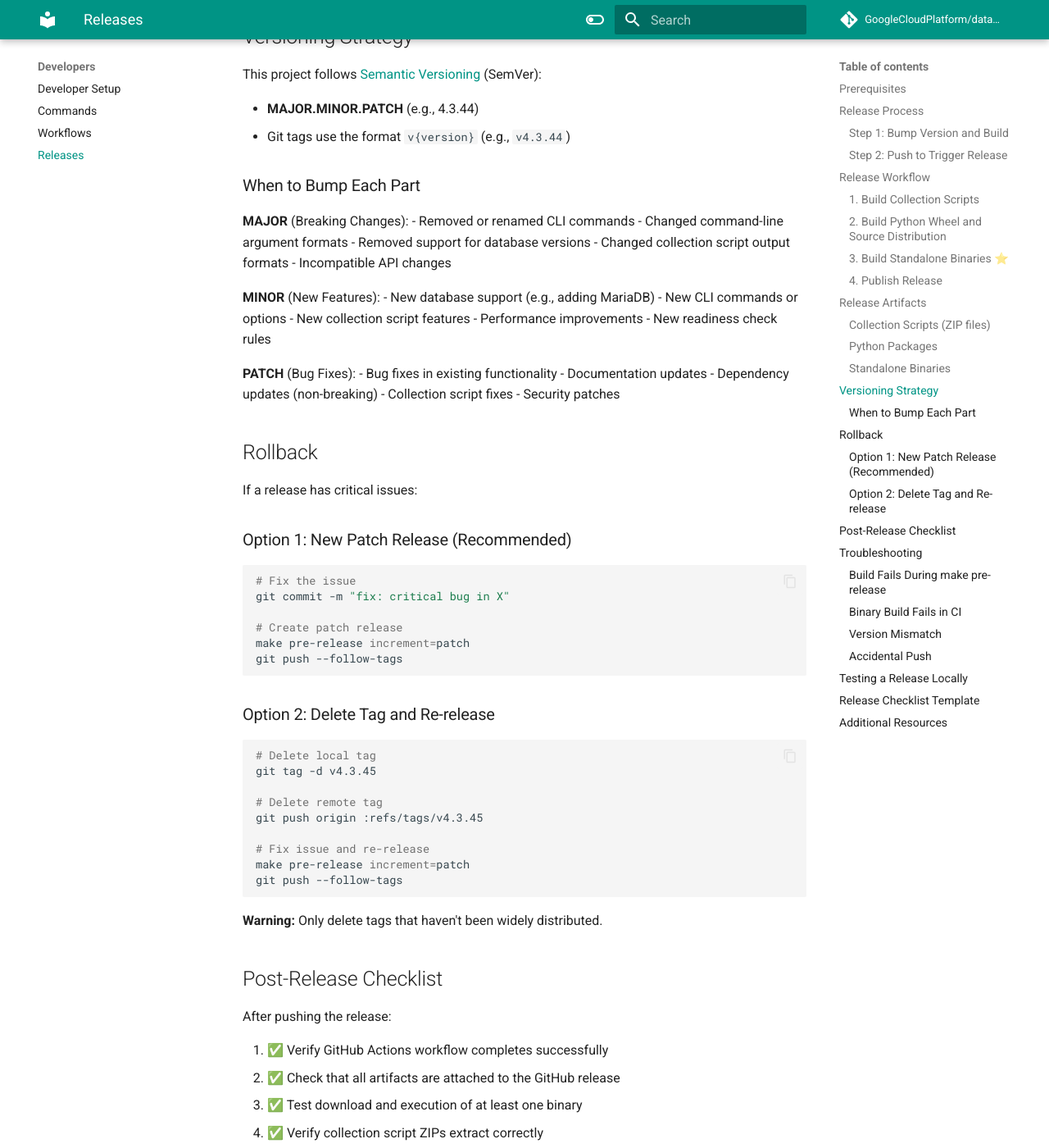
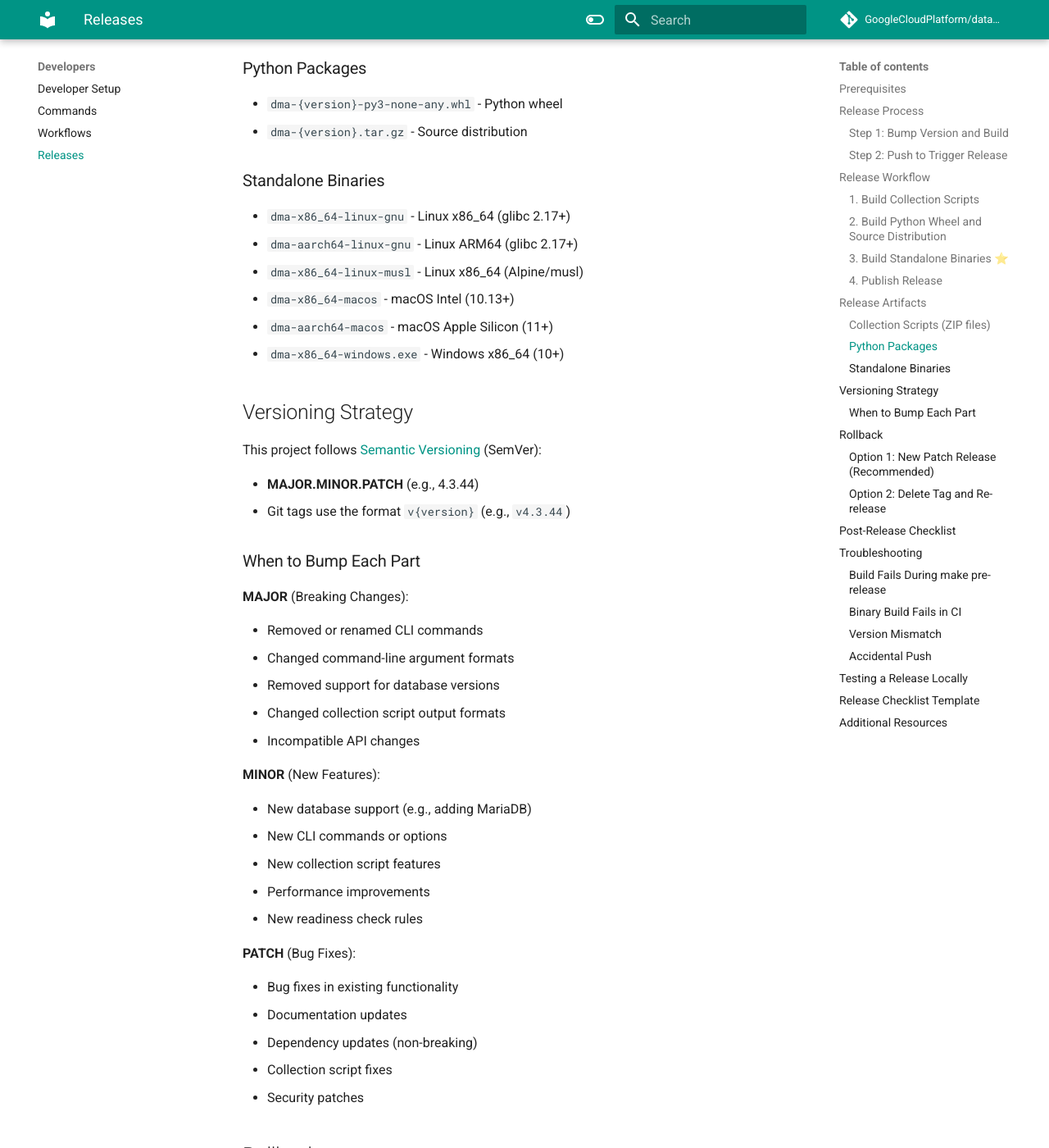
Before and after one commit to GoogleCloudPlatform/database-assessment, an MkDocs documentation site: the page built from docs/developer_guide/releases.md, in a window 1280 px wide and 1400 px high, scrolled down 3236 px. Shown: the whole window at 82% size. Built offline with MkDocs 1.6.1 and Material for MkDocs 9.7.7, drawn with Linux system fonts in a browser that asks for light colours; comment, search, counter and statistics services are not loaded; some of the changed text lies outside the part shown.

````diff
--- a/docs/developer_guide/releases.md
+++ b/docs/developer_guide/releases.md
@@ -17,10 +17,11 @@ A release consists of two steps executed from a tested and linted `main` branch:
 ### Step 1: Bump Version and Build
 
 ```bash
-make pre-release increment={major/minor/patch}
+make release bump={major/minor/patch}
 ```
 
 **What this does:**
+
 1. Generates documentation
 2. Cleans build artifacts
 3. Uses `bump-my-version` to increment the version number
@@ -36,20 +37,22 @@ make pre-release increment={major/minor/patch}
 6. Builds Python wheel
 
 **Version Increments:**
+
 - `patch`: Bug fixes and minor changes (4.3.44 → 4.3.45)
 - `minor`: New features, backward compatible (4.3.44 → 4.4.0)
 - `major`: Breaking changes (4.3.44 → 5.0.0)
 
 **Example:**
+
 ```bash
 # For a bug fix release
-make pre-release increment=patch
+make release bump=patch
 
 # For a new feature release
-make pre-release increment=minor
+make release bump=minor
 
 # For a breaking change release
-make pre-release increment=major
+make release bump=major
 ```
 
 ### Step 2: Push to Trigger Release
@@ -59,6 +62,7 @@ git push --follow-tags
 ```
 
 **What this does:**
+
 1. Pushes the version bump commit to `main`
 2. Pushes the new version tag (e.g., `v4.3.45`)
 3. Triggers the GitHub Actions release workflow
@@ -70,17 +74,20 @@ git push --follow-tags
 When a tag is pushed, the GitHub Actions release workflow automatically:
 
 ### 1. Build Collection Scripts
+
 - Packages Oracle, SQL Server, MySQL, and PostgreSQL collection scripts
 - Creates ZIP files for each database type
 - Uploads as release artifacts
 
 ### 2. Build Python Wheel and Source Distribution
+
 - Builds pure Python wheel (`dma-{version}-py3-none-any.whl`)
 - Builds source distribution (`dma-{version}.tar.gz`)
 - Uses `uv build` for fast, reproducible builds
 - Uploads as release artifacts
 
 ### 3. Build Standalone Binaries ⭐
+
 - Compiles PyApp-based standalone binaries for multiple platforms
 - **Linux (glibc)**: x86_64 and aarch64 (Ubuntu 14.04+, RHEL 7+, Debian 8+)
 - **Linux (musl)**: x86_64 (Alpine Linux, static linking)
@@ -91,6 +98,7 @@ When a tag is pushed, the GitHub Actions release workflow automatically:
 - Uploads as release artifacts
 
 ### 4. Publish Release
+
 - Creates GitHub release with all artifacts
 - Includes collection script ZIPs
 - Includes Python wheel and sdist
@@ -101,16 +109,19 @@ When a tag is pushed, the GitHub Actions release workflow automatically:
 Each release includes the following downloadable artifacts:
 
 ### Collection Scripts (ZIP files)
+
 - `db-migration-assessment-collection-scripts-oracle.zip`
 - `db-migration-assessment-collection-scripts-sqlserver.zip`
 - `db-migration-assessment-collection-scripts-mysql.zip`
 - `db-migration-assessment-collection-scripts-postgres.zip`
 
 ### Python Packages
+
 - `dma-{version}-py3-none-any.whl` - Python wheel
 - `dma-{version}.tar.gz` - Source distribution
 
 ### Standalone Binaries
+
 - `dma-x86_64-linux-gnu` - Linux x86_64 (glibc 2.17+)
 - `dma-aarch64-linux-gnu` - Linux ARM64 (glibc 2.17+)
 - `dma-x86_64-linux-musl` - Linux x86_64 (Alpine/musl)
@@ -128,6 +139,7 @@ This project follows [Semantic Versioning](https://semver.org/) (SemVer):
 ### When to Bump Each Part
 
 **MAJOR** (Breaking Changes):
+
 - Removed or renamed CLI commands
 - Changed command-line argument formats
 - Removed support for database versions
@@ -135,6 +147,7 @@ This project follows [Semantic Versioning](https://semver.org/) (SemVer):
 - Incompatible API changes
 
 **MINOR** (New Features):
+
 - New database support (e.g., adding MariaDB)
 - New CLI commands or options
 - New collection script features
@@ -142,6 +155,7 @@ This project follows [Semantic Versioning](https://semver.org/) (SemVer):
 - New readiness check rules
 
 **PATCH** (Bug Fixes):
+
 - Bug fixes in existing functionality
 - Documentation updates
 - Dependency updates (non-breaking)
@@ -153,16 +167,18 @@ This project follows [Semantic Versioning](https://semver.org/) (SemVer):
 If a release has critical issues:
 
 ### Option 1: New Patch Release (Recommended)
+
 ```bash
 # Fix the issue
 git commit -m "fix: critical bug in X"
 
 # Create patch release
-make pre-release increment=patch
+make release bump=patch
 git push --follow-tags
 ```
 
 ### Option 2: Delete Tag and Re-release
+
 ```bash
 # Delete local tag
 git tag -d v4.3.45
@@ -171,7 +187,7 @@ git tag -d v4.3.45
 git push origin :refs/tags/v4.3.45
 
 # Fix issue and re-release
-make pre-release increment=patch
+make release bump=patch
 git push --follow-tags
 ```
 
@@ -193,21 +209,24 @@ After pushing the release:
 ### Build Fails During `make pre-release`
 
 **Solution:**
+
 ```bash
 make clean
 make install
-make pre-release increment=patch
+make release bump=patch
 ```
 
 ### Binary Build Fails in CI
 
 **Check:**
+
 - PyApp version compatibility
 - Rust toolchain issues
 - Cross-compilation setup
 - Disk space in GitHub Actions
 
 **Debug:**
+
 - Review GitHub Actions logs
 - Look for Cargo build errors
 - Check PyApp environment variables
@@ -244,7 +263,7 @@ Before pushing:
 
 ```bash
 # Build everything
-make pre-release increment=patch
+make release bump=patch
 
 # Check version
 uv run bump-my-version show current_version
@@ -270,7 +289,7 @@ uv pip install dist/dma-*.whl
 - [ ] No uncommitted changes: `git status`
 
 ## Release
-- [ ] Run: `make pre-release increment={patch/minor/major}`
+- [ ] Run: `make release bump={patch/minor/major}`
 - [ ] Review updated version in files
 - [ ] Review generated artifacts in `dist/`
 - [ ] Commit looks correct: `git log -1`
@@ -288,7 +307,7 @@ uv pip install dist/dma-*.whl
 
 ## Additional Resources
 
-- [GitHub Actions Release Workflow](../.github/workflows/release.yaml)
+- [GitHub Actions Release Workflow](../../.github/workflows/release.yaml)
 - [Semantic Versioning](https://semver.org/)
 - [UV Documentation](https://github.com/astral-sh/uv)
 - [PyApp Documentation](https://github.com/ofek/pyapp)
````
Also changed, not shown: docs/developer_guide/commands.md (+45 -5 lines), pyproject.toml (+4 -4 lines), 1 other file.
